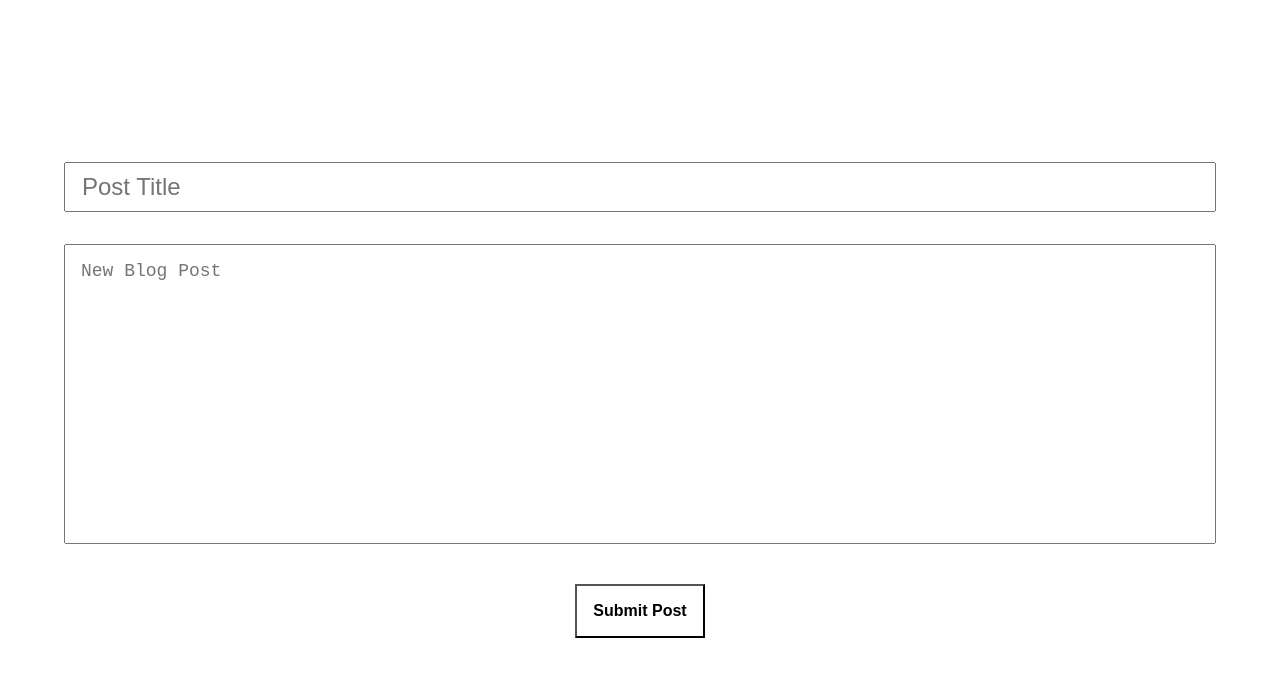
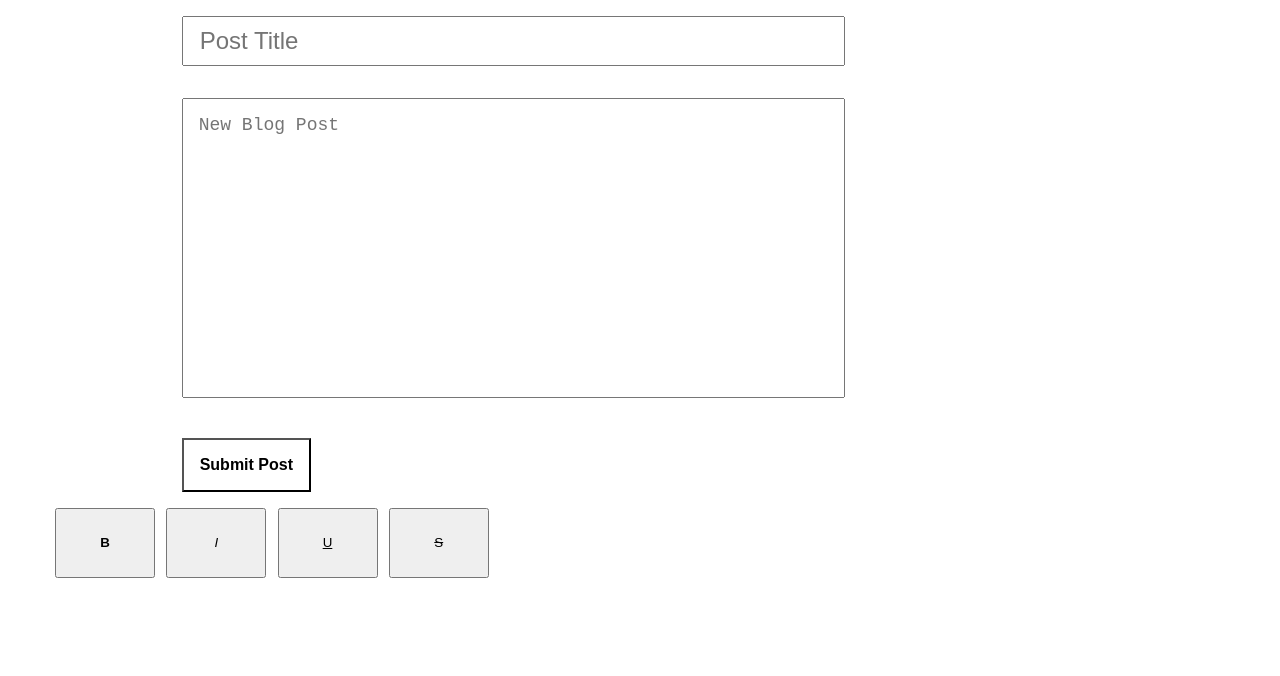
Before and after one commit to charlesmartinreed/mano-machina-post-fetcher-api, a website: page frontend/index.html in a window 1280 px wide. Drawn offline with Linux system fonts and the light colour scheme.

Commit message:
Create rich text UI buttons.

```diff
--- a/frontend/index.html
+++ b/frontend/index.html
@@ -25,6 +25,14 @@
         ></textarea>
         <input type="submit" id="submit__button" value="Submit Post" />
       </form>
+      <div class="container__richtext__icons" id="container__richtext__icons">
+        <button class="btn__richtext__ui" id="btn__set__bold" >B</button>
+        <button class="btn__richtext__ui" id="btn__set__emphasis">I</button>
+        <button class="btn__richtext__ui" id="btn__set__underline">U</button>
+        <button class="btn__richtext__ui" id="btn__set__strikethrough">
+          S
+        </button>
+      </div>
     </div>
   </body>
 </html>
--- a/frontend/scripts/index.js
+++ b/frontend/scripts/index.js
@@ -0,0 +1,14 @@
+let richTextBtns = document.querySelectorAll(".btn__richtext__ui");
+const richTextOperations = {
+  bold: ".text-is-bolded",
+  emphasis: ".text-is-emphasized",
+  underline: ".text-is-underlined",
+  strikethrough: ".text-is-stricken",
+};
+
+richTextBtns.forEach((btn) =>
+  addEventListener("click", (e) => {
+    let classToApply = richTextOperations[e.target.id.split("_").pop()];
+    console.log(classToApply);
+  })
+);
--- a/frontend/styles/main.css
+++ b/frontend/styles/main.css
@@ -10,18 +10,18 @@ body {
     Oxygen, Ubuntu, Cantarell, "Open Sans", "Helvetica Neue", sans-serif;
   line-height: 1.6rem;
   height: 100vh;
-  width: 100vw;
-  text-align: center;
+  max-width: 1100px;
 }
 
 #container__page {
   width: 100%;
   height: 100%;
 
-  display: grid;
-  grid-template-columns: 1fr;
-  justify-content: center;
+  /* text-align: center; */
+  display: flex;
+  flex-direction: column;
   align-items: center;
+
   /* gap: 1.5rem; */
 }
 
@@ -59,3 +59,36 @@ textarea:invalid {
 form > * {
   margin: 1rem 0;
 }
+
+#container__richtext__icons {
+  height: 70px;
+  width: 90%;
+
+  display: grid;
+  grid-template-columns: repeat(auto-fill, 100px);
+  justify-content: space-between;
+}
+
+#container__richtext__icons .btn__richtext__ui {
+  cursor: pointer;
+}
+
+#container__richtext__icons #btn__set__bold,
+.text-is-bolded {
+  font-weight: 900;
+}
+
+#container__richtext__icons #btn__set__emphasis,
+.text-is-emphasized {
+  font-style: italic;
+}
+
+#container__richtext__icons #btn__set__underline,
+.text-is-underlined {
+  text-decoration: underline;
+}
+
+#container__richtext__icons #btn__set__strikethrough,
+.text-is-stricken {
+  text-decoration: line-through;
+}
```
